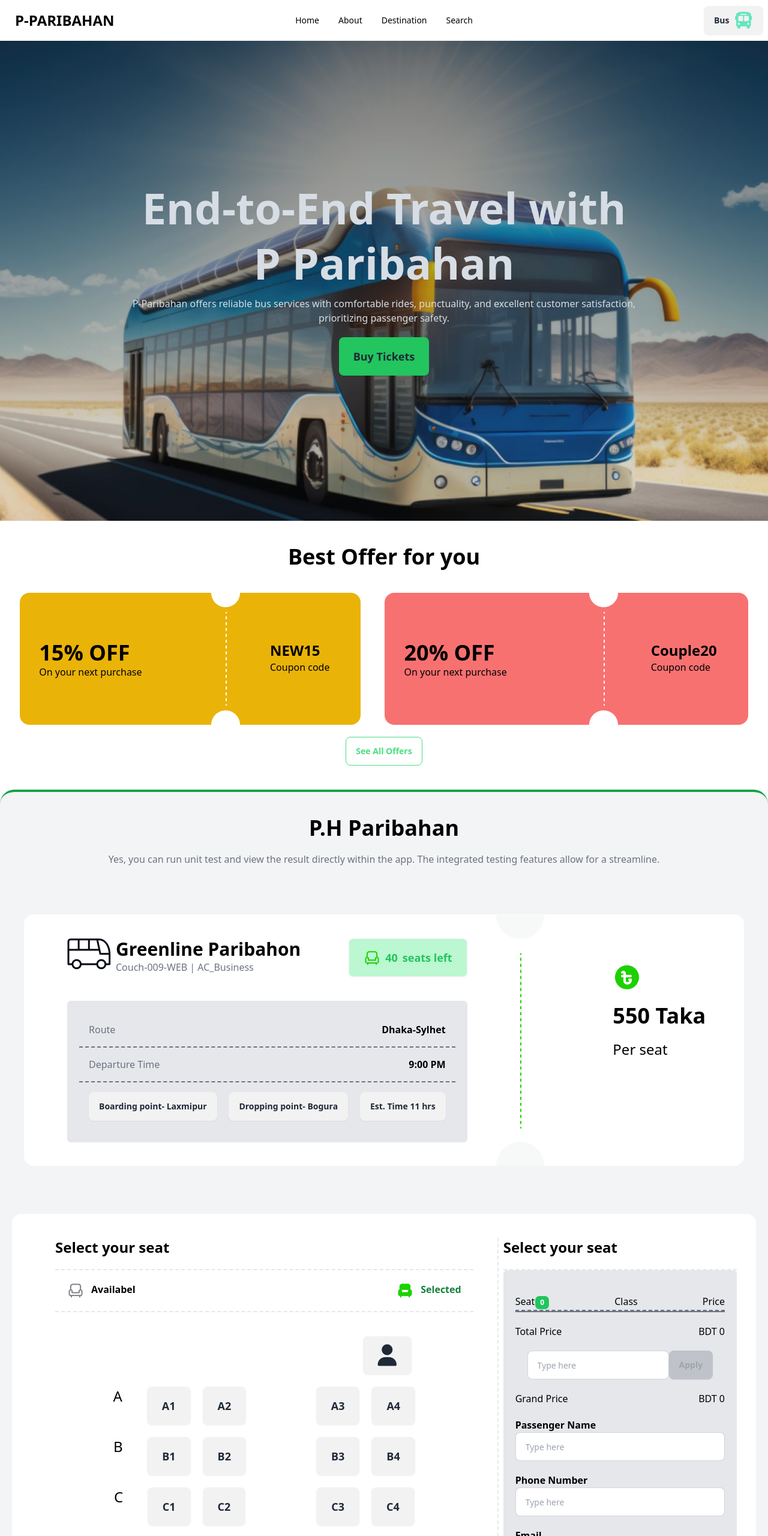
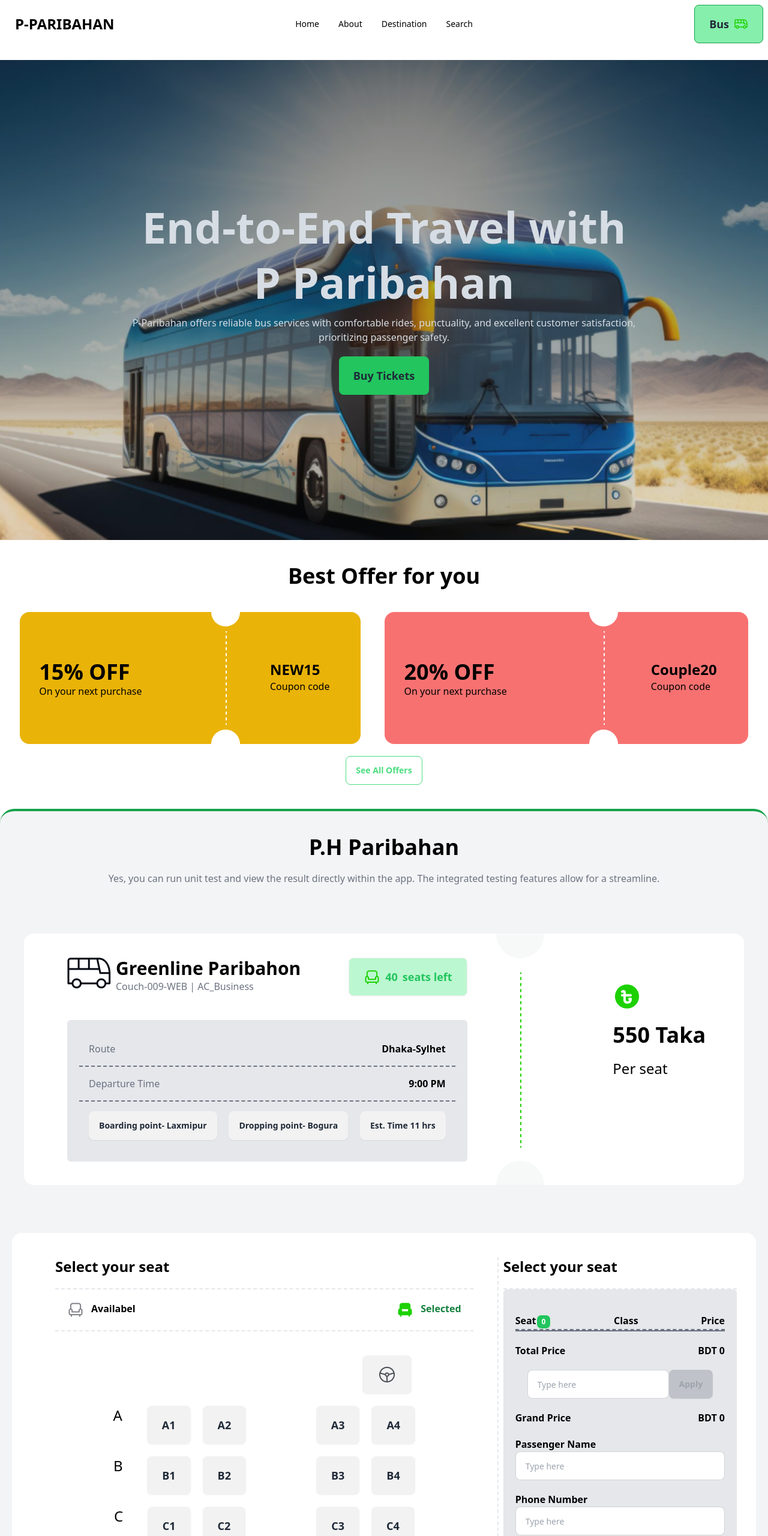
Before and after one commit to Ukasha-hub/smart-ticket, a plain HTML site: page index.html in a window 1280 px wide. Shown: the top 2560 px of the page at 60% size. Drawn offline with nearby package versions, Linux system fonts and the light colour scheme.

Commit message:
final touch

```diff
--- a/index.html
+++ b/index.html
@@ -71,13 +71,13 @@
       </ul>
     </div>
     <div class="navbar-end">
-      <a class="btn">Bus <i class="fa-solid fa-bus fa-2xl" style="color: #63E6BE;"></i></a>
+      <a class="btn btn-lg bg-green-300 border-green-600">Bus <img src="images/bus-icon.png" alt=""></i></a>
     </div>
   </div>
 
   <!--Banner------------------------------------------------>
 
-  <div class="hero min-h-screen" style="background-image: url(images/banner.png);">
+  <div class="hero min-h-screen mt-5" style="background-image: url(images/banner.png); ">
     <div class="hero-overlay bg-opacity-10"></div>
     <div class="hero-content text-center text-neutral-content">
       <div class="max-w-4xl">
@@ -218,7 +218,7 @@
             <div><button class="hidden btn btn-xs sm:btn-sm md:btn-md lg:btn-lg">Primary</button></div>
             <div><button class="hidden btn btn-xs sm:btn-sm md:btn-md lg:btn-lg">Primary</button></div>
             <div><button class="hidden btn btn-xs sm:btn-sm md:btn-md lg:btn-lg">Primary</button></div>
-            <div><button class="btn btn-xs sm:btn-sm md:btn-md lg:btn-lg"><i class="fa-solid fa-user fa-2xl"></i></button></div>
+            <div><button class="btn btn-xs sm:btn-sm md:btn-md lg:btn-lg"><img src="images/wheel.png" alt=""></button></div>
           </div>
 
           <div class="flex flex-row justify-evenly gap-5 pt-5">
@@ -341,7 +341,7 @@
           <h1>Select your seat</h1>
         </div>
         <div class="bg-gray-200 rounded-md p-5">
-          <div class="flex flex-row justify-between border-b-2 border-dashed border-gray-500 pt-5">
+          <div class="flex flex-row justify-between border-b-2 border-dashed border-gray-500 pt-5 font-bold">
             <div class="flex flex-row">
               <div><h1>Seat</h1></div>
               <div><button class="btn btn-xs bg-green-500 text-white" id="booked">0</button></div>
@@ -350,7 +350,7 @@
             <div><h1>Price</h1></div>
           </div>
           <div  id="seatList"></div>
-          <div class="flex flex-row justify-between border-t-2 border-gray-500 pt-5">
+          <div class="flex flex-row justify-between border-t-2 border-gray-500 pt-5 font-bold">
             <div><h1>Total Price</h1></div>
             <div >BDT <span id="total">0</span></div>
           </div>
@@ -361,9 +361,9 @@
             <div>
               <button id="promo-button" disabled class="btn  sm:btn-sm md:btn-md bg-green-500 text-white">Apply</button>
             </div>
-            <div id="promo-result" class="hidden flex-col"></div>
+            <div id="promo-result" class="hidden "></div>
           </div>
-          <div class="flex flex-row justify-between pt-5 ">
+          <div class="flex flex-row justify-between pt-5 font-bold">
             <div><h1>Grand Price</h1></div>
             <div >BDT <span id="grand">0</span></div>
           </div>
--- a/script.js
+++ b/script.js
@@ -109,10 +109,11 @@
                 grandTotal-=discount;
                 discountAfter1=document.createElement('div');
                 discountAfter2=document.createElement('div');
-                discountAfter1.innerText='discount';
+                discountAfter1.innerText='Discount =';
                 discountAfter2.innerText='BDT '+discount;
                 result.appendChild(discountAfter1);
                 result.appendChild(discountAfter2);
+                result.classList.add('flex', 'flex-row', 'justify-around', 'content-around');
                 grand.innerText=grandTotal;
                 for(const k of buttons) {
                     k.setAttribute('disabled', '');
@@ -123,10 +124,11 @@
                 grandTotal-=discount;
                 discountAfter1=document.createElement('div');
                 discountAfter2=document.createElement('div');
-                discountAfter1.innerText='discount';
+                discountAfter1.innerText='Discount =';
                 discountAfter2.innerText='BDT '+discount;
                 result.appendChild(discountAfter1);
                 result.appendChild(discountAfter2);
+                result.classList.add('flex', 'flex-row', 'justify-around', 'content-around');
                 grand.innerText=grandTotal;
                 for(const k of buttons) {
                     k.setAttribute('disabled', '');
```
Also changed, not shown: images/wheel.png (added).
